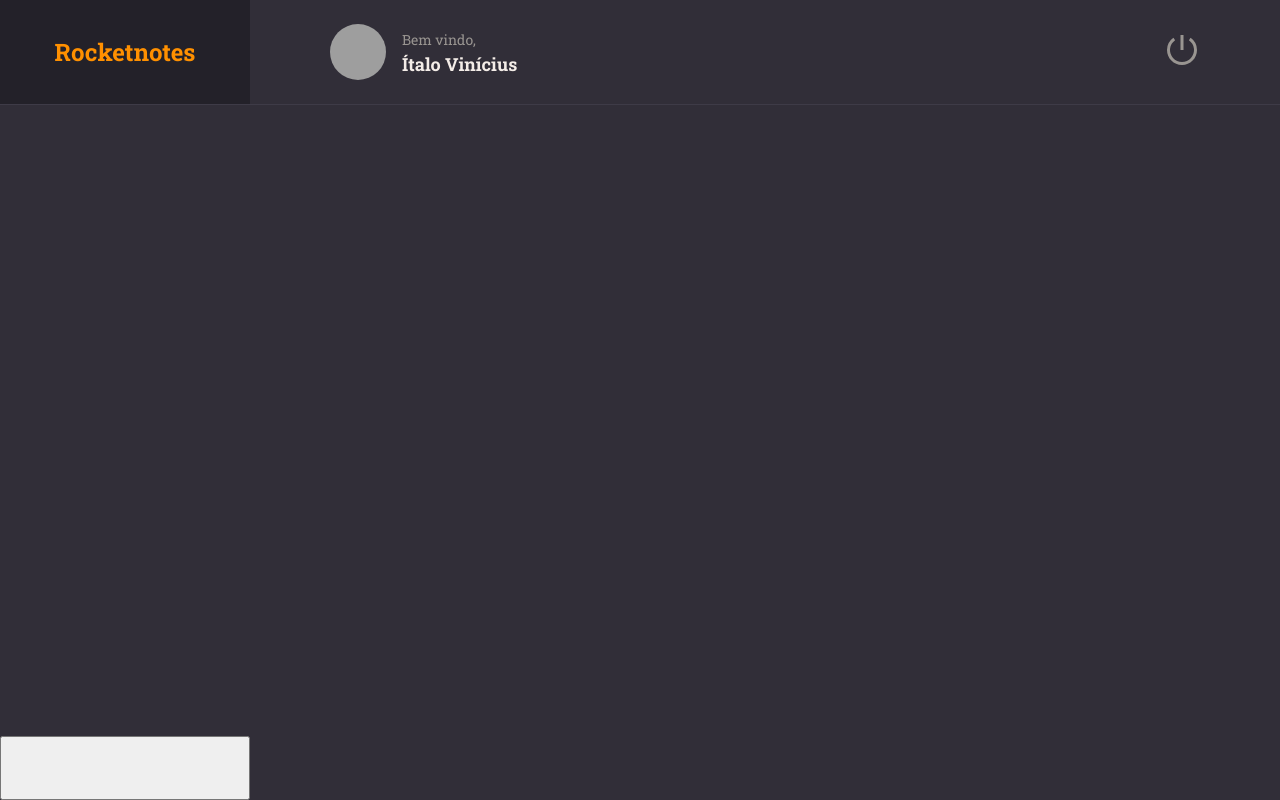
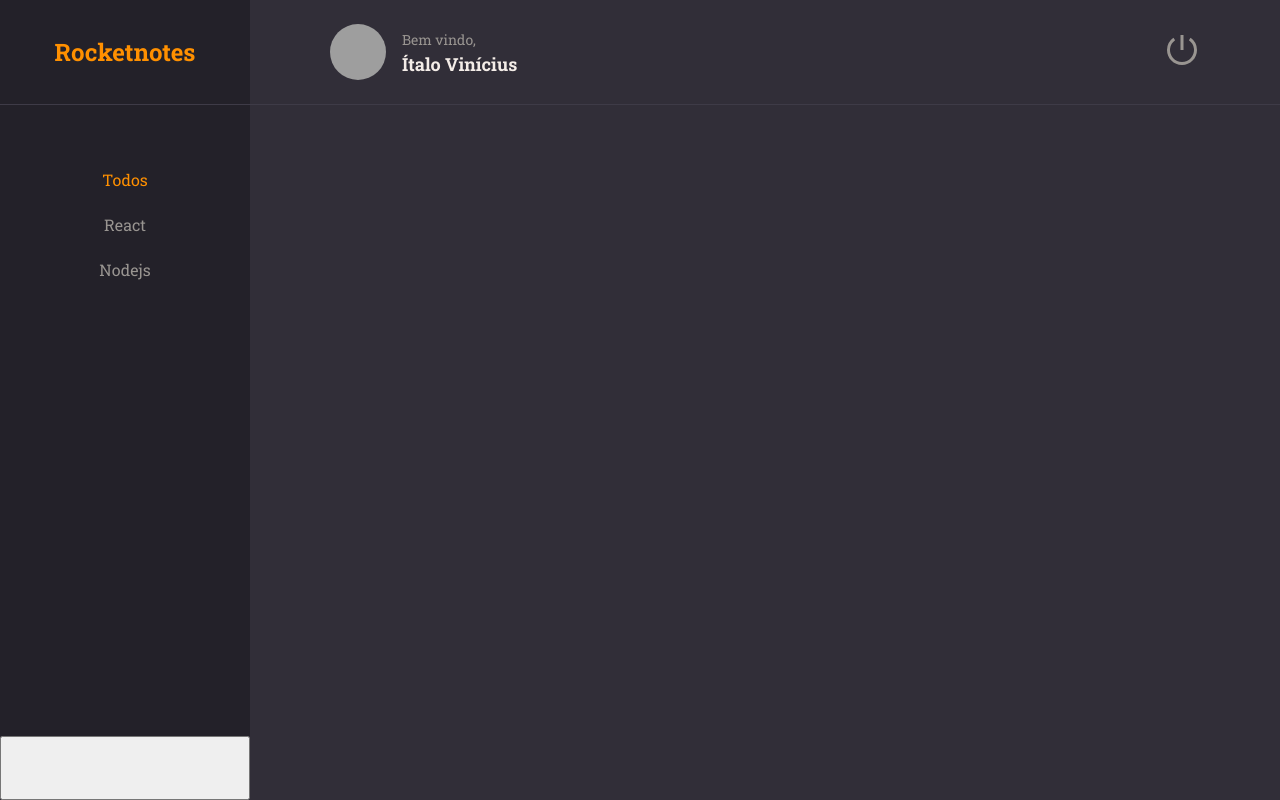
Before and after one commit to Italovini223/rocketnotes-frontend, a React (Vite) app: page / in a window 1280 px wide. Built offline with nearby package versions, Linux system fonts and the light colour scheme; grey boxes are pictures that could not be loaded.

Commit message:
✨ feat: Code in filtros classroom

```diff
--- a/src/components/ButtonText/index.jsx
+++ b/src/components/ButtonText/index.jsx
@@ -1,9 +1,10 @@
 import { Container } from "./styles";
 
-export function ButtonText({title, ...rest}){
+export function ButtonText({title, isActive = false, ...rest}){
   return(
     <Container
       {...rest}
+      isActive={isActive}
       type="button"
     >
       {title}
--- a/src/components/ButtonText/styles.js
+++ b/src/components/ButtonText/styles.js
@@ -4,7 +4,7 @@
   border: none;
   background: none;
 
-  color: ${({theme}) => theme.COLORS.ORANGE};
+  color: ${({theme, isActive}) => isActive ? theme.COLORS.ORANGE : theme.COLORS.GRAY_100};
   font-size: 16px;
 
 `;
--- a/src/pages/Home/index.jsx
+++ b/src/pages/Home/index.jsx
@@ -1,6 +1,7 @@
 import {Container, Brand, Menu, Search, Content, NewNote} from './styles';
 
 import {Header} from "../../components/Header"
+import { ButtonText } from '../../components/ButtonText';
 
 export function Home(){
   return(
@@ -12,7 +13,9 @@
       <Header />
 
       <Menu>
-
+        <li><ButtonText title="Todos" isActive/></li>
+        <li><ButtonText title="React" /></li>
+        <li><ButtonText title="Nodejs" /></li>
       </Menu>
 
       <Search>
--- a/src/pages/Home/styles.js
+++ b/src/pages/Home/styles.js
@@ -37,6 +37,14 @@
 export const Menu = styled.ul`
   grid-area: menu;
 
+  background-color: ${({theme}) => theme.COLORS.BACKGROUND_900};
+
+  padding-top: 64px;
+  text-align: center;
+
+  > li {
+    margin-bottom: 24px;
+  }
 `;
 export const Search = styled.div`
   grid-area: search;
```
